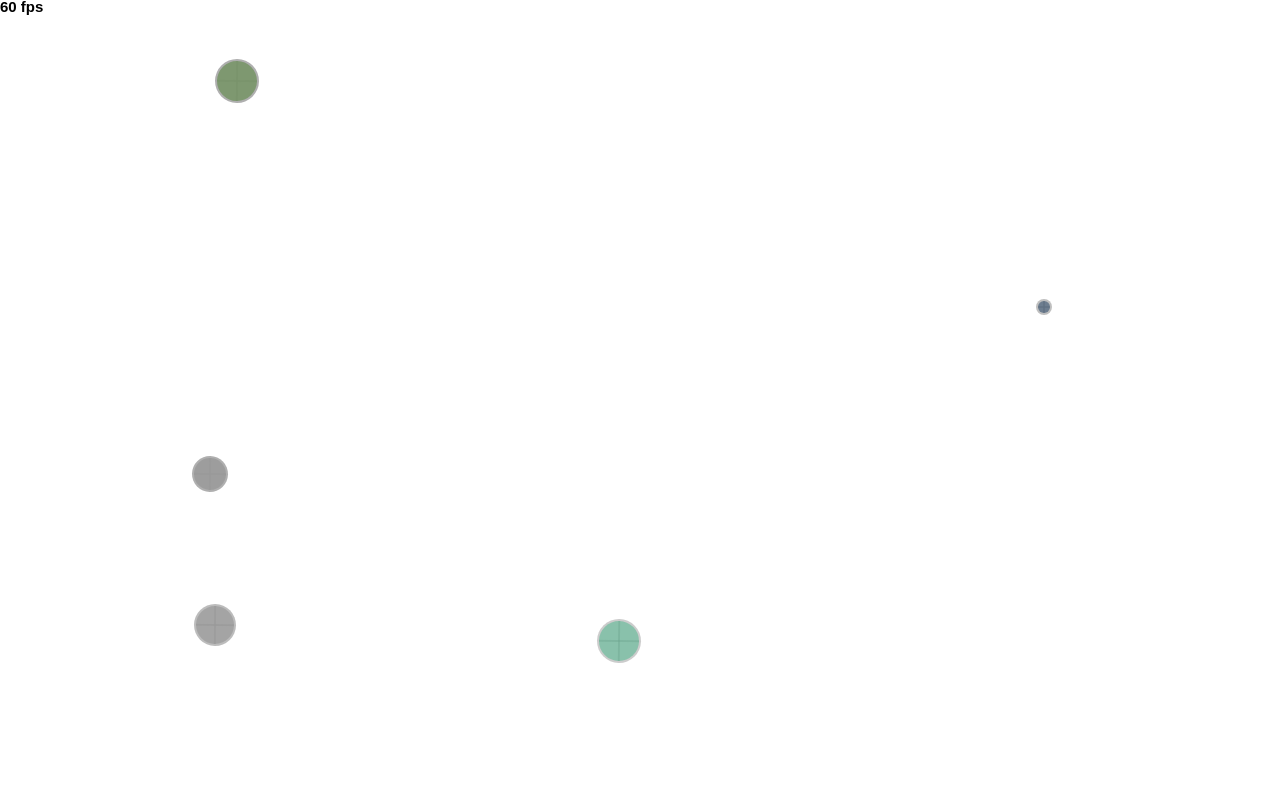
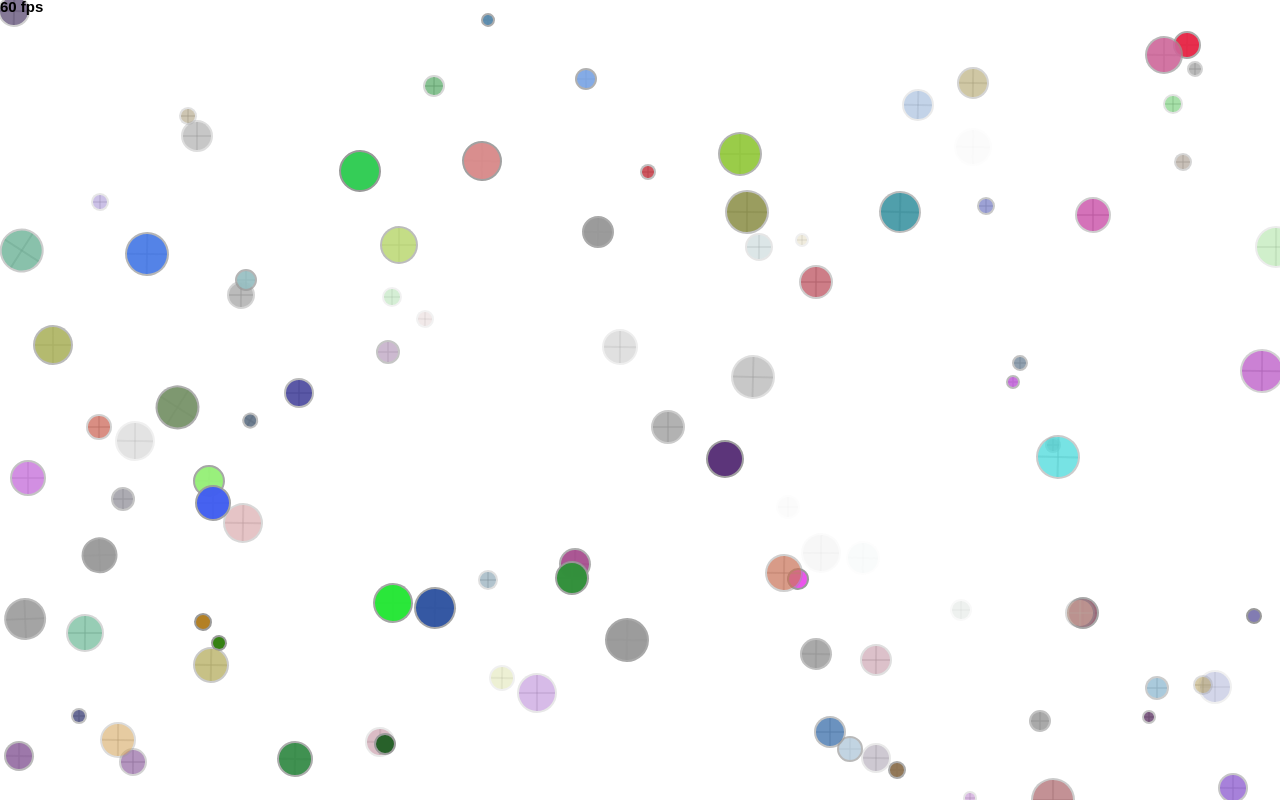
Before and after one commit to StephenKost/StephenKost.github.io, a website: page projects/circularity/index.html in a window 1280 px wide. Drawn offline with Linux system fonts and the light colour scheme.

Commit message:
refactor to create 100 circles using loops

```diff
--- a/projects/circularity/js/init.js
+++ b/projects/circularity/js/init.js
@@ -23,19 +23,20 @@ var init = function (window) {
       var circle;
       var circles = [];
 
+
         // TODO 2 : Create a function that draws a circle
        function drawCircle()  {
         circle = draw.randomCircleInArea(canvas, true, true, "#999", 2);
-        physikz.addRandomVelocity(circle, canvas, 2.5, 2.5);
+        physikz.addRandomVelocity(circle, canvas, 30, 30);
         view.addChild(circle);
         circles.push(circle);
        }
         // TODO 3 / 7 : Call the drawCircle() function
-       drawCircle(canvas, true, true, "#999", 80);
-       drawCircle(canvas, true, true, "#999", 80);
-       drawCircle(canvas, true, true, "#999", 80);
-       drawCircle(canvas, true, true, "#999", 80);
-       drawCircle(canvas, true, true, "#999", 80);
+        var loopsCompleted = 0;
+        for (var loopsCompleted = 0; loopsCompleted < 100;
+        loopsCompleted++) {
+            drawCircle(canvas, true, true, "#999", 80);
+        }
         ////////////////////////////////////////////////////////////
         ///////////////// PROGRAM LOGIC ////////////////////////////
         ////////////////////////////////////////////////////////////
@@ -47,10 +48,38 @@ var init = function (window) {
         */
         function update() {
             // TODO 4 : Update the circle's position //
-
+            physikz.updatePosition(
+                circles[0]
+            );
+            physikz.updatePosition(
+                circles[1]
+            );
+            physikz.updatePosition(
+                circles[2]
+            );
+            physikz.updatePosition(
+                circles[3]
+            );
+            physikz.updatePosition(
+                circles[4]
+            );
 
             // TODO 5 / 10 : Call game.checkCirclePosition() on your circles.
-
+           game.checkCirclePosition(
+                circles[0]
+           );
+           game.checkCirclePosition(
+                circles[1]
+           );
+           game.checkCirclePosition(
+                circles[2]
+           );
+           game.checkCirclePosition(
+                circles[3]
+           );
+           game.checkCirclePosition(
+                circles[4]
+           );
 
             // TODO 9 : Iterate over the array
 
@@ -68,9 +97,16 @@ var init = function (window) {
             if ( circle.x > canvas.width ) {
                 circle.x = 0;
             }
-
+            if ( circle.x < 0) {
+                circle.x = canvas.width
+            }
             // TODO 6 : YOUR CODE STARTS HERE //////////////////////
-
+            if ( circle.y > canvas.height) {
+                circle.y = 0
+            }
+            if ( circle.y < 0) {
+                circle.y = canvas.height
+            }
 
 
             // YOUR TODO 6 CODE ENDS HERE //////////////////////////
```
Also changed, not shown: projects/bouncing-box/index.html (+2 -2 lines).
